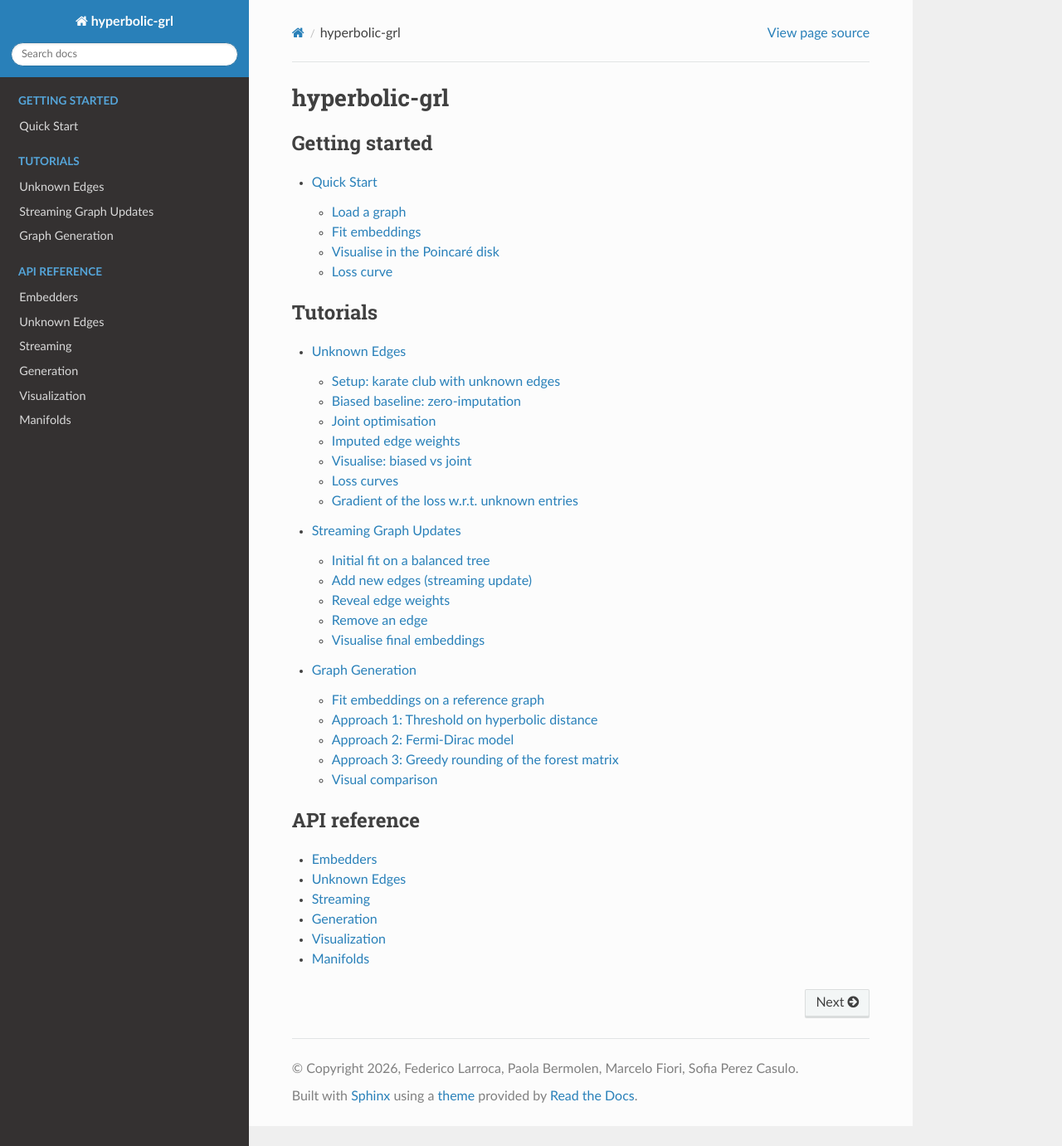
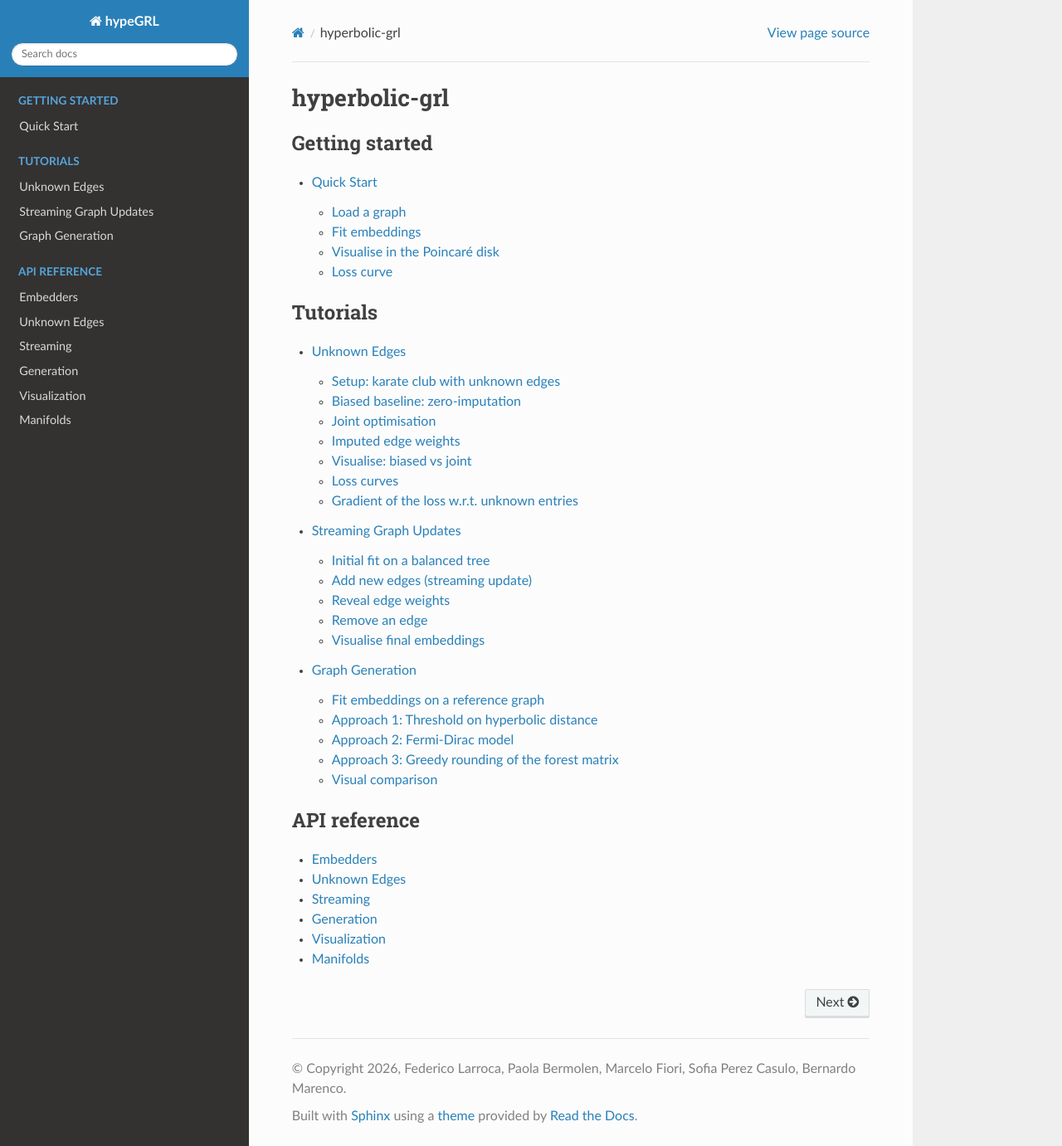
Before and after one commit to git-artes/hypeGRL, a Sphinx documentation site: the page built from docs/index.rst, in a window 1280 px wide and 1381 px high. Shown: the whole window at 83% size. Built offline with Sphinx 7.4.7 and the Read the Docs theme 3.1.0, drawn with Linux system fonts in a browser that asks for light colours.

Commit message:
corrected typo in readthedocs

```diff
--- a/docs/conf.py
+++ b/docs/conf.py
@@ -1,10 +1,10 @@
-# Sphinx configuration for hyperbolic-grl documentation
+# Sphinx configuration for hypeGRL documentation
 import os, sys
 sys.path.insert(0, os.path.abspath(".."))
 
-project = "hyperbolic-grl"
-copyright = "2026, Federico Larroca, Paola Bermolen, Marcelo Fiori, Sofia Perez Casulo"
-author = "Federico Larroca, Paola Bermolen, Marcelo Fiori, Sofia Perez Casulo"
+project = "hypeGRL"
+copyright = "2026, Federico Larroca, Paola Bermolen, Marcelo Fiori, Sofia Perez Casulo, Bernardo Marenco"
+author = "Federico Larroca, Paola Bermolen, Marcelo Fiori, Sofia Perez Casulo, Bernardo Marenco"
 release = "0.1.0"
 
 extensions = [
```
